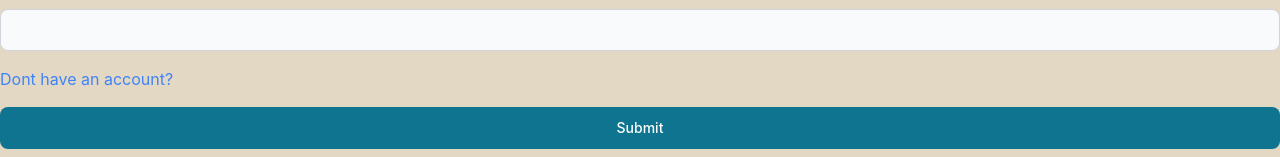
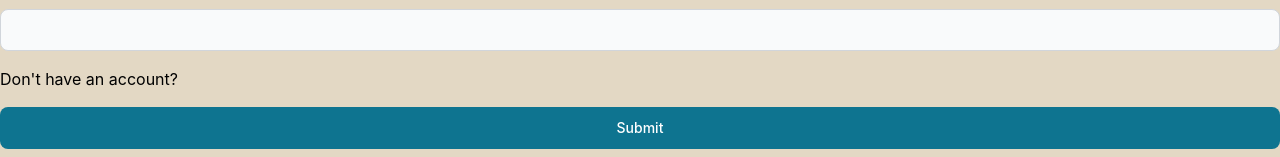
Before and after one commit to cohort-web-47/Capstone, a Next.js app in the folder frontend/: page /sign-in in a window 1280 px wide. Shown: the part 445-602 px from the top of the page. Built offline with nearby package versions, Linux system fonts and the light colour scheme.

Commit message:
finished sign-in-sign-up

```diff
--- a/frontend/src/app/sign-in/sign-in-form/SignInForm.tsx
+++ b/frontend/src/app/sign-in/sign-in-form/SignInForm.tsx
@@ -2,7 +2,7 @@
 
 
 import {Button, Label, TextInput} from "flowbite-react";
-import {SignUpModal} from "@/app/sign-in/sign-in-form/sign-up-modal/SignUpModal";
+import {SignUpModal} from "@/app/sign-up/SignUpModal";
 import {SignIn, SignInProfileSchema} from "@/utils/models/sign-in/sign-in.model";
 import {preformSignIn} from "@/utils/models/sign-in/sign-in.action";
 import {zodResolver} from "@hookform/resolvers/zod";
@@ -11,6 +11,8 @@ import {Status} from "@/utils/interfaces/Status";
 import React from "react";
 import {DisplayError} from "@/components/navigation/DisplayError";
 import {DisplayStatus} from "@/components/navigation/DisplayStatus";
+import {SignUpForm} from "@/app/sign-up/SignUpForm";
+import Link from "next/link";
 
 
 export function SignInForm() {
@@ -73,7 +75,7 @@ export function SignInForm() {
                     />
                     <DisplayError error={errors.profilePassword?.message}/>
                 </div>
-                <SignUpModal/>
+                <Link href={"/sign-up"}>Don't have an account?</Link>
                 <Button type="submit" className="">Submit</Button>
             </form>
             <DisplayStatus status={status}/>
--- a/frontend/src/app/sign-in/sign-in-form/sign-up-modal/SignUpForm.tsx
+++ b/frontend/src/app/sign-up/SignUpForm.tsx
@@ -1,6 +1,9 @@
+'use client'
+
+
 import {Button, Label, TextInput} from "flowbite-react";
 import React from "react";
-import {useForm} from "react-hook-form";
+
 import {zodResolver} from "@hookform/resolvers/zod";
 import {ProfileSchema} from "@/utils/models/profile/profile.model";
 import {z} from "zod";
@@ -10,6 +13,7 @@ import {Status} from "@/utils/interfaces/Status";
 import {DisplayError} from "@/components/navigation/DisplayError";
 import {DisplayStatus} from "@/components/navigation/DisplayStatus";
 import {DevTool} from "@hookform/devtools"
+import {useForm} from "react-hook-form";
 
 export function SignUpForm() {
 
--- /dev/null
+++ b/frontend/src/app/sign-up/page.tsx
@@ -0,0 +1,9 @@
+import {SignUpModal} from "@/app/sign-up/SignUpModal";
+import {SignUpForm} from "@/app/sign-up/SignUpForm";
+
+export default function SignUpPage() {
+    return (
+    <>
+    <SignUpForm/>
+    </>)
+}
```
Also changed, not shown: frontend/src/app/sign-up/SignUpModal.tsx (renamed from frontend/src/app/sign-in/sign-in-form/sign-up-modal/SignUpModal.tsx), 1 other file (tests, documents, lock files or other folders).
